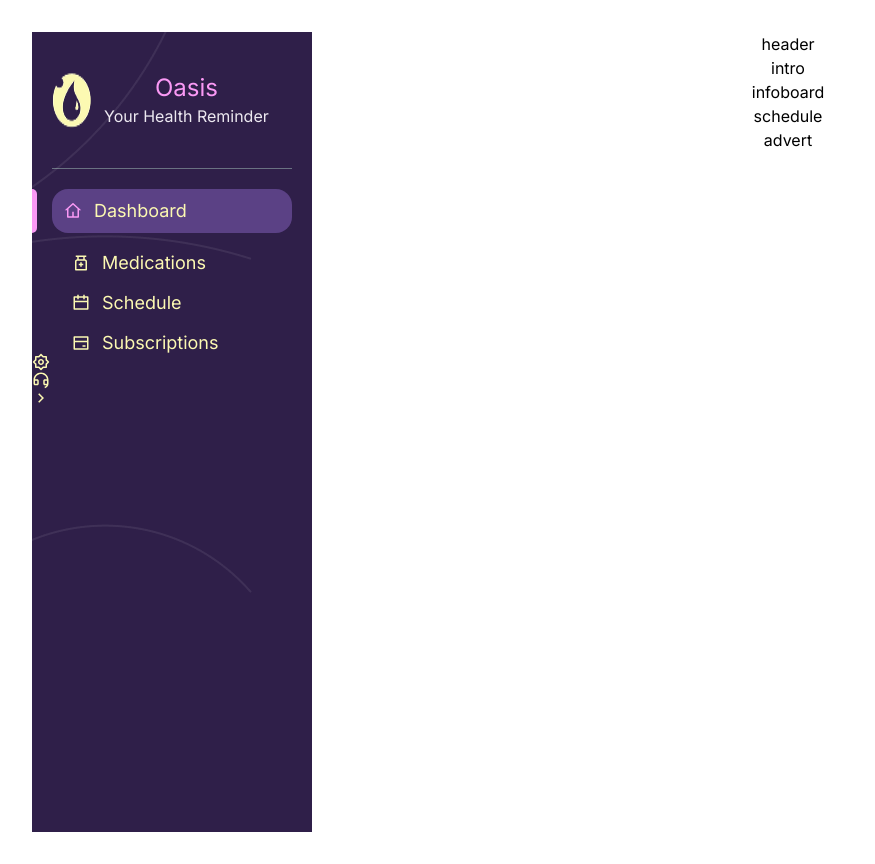
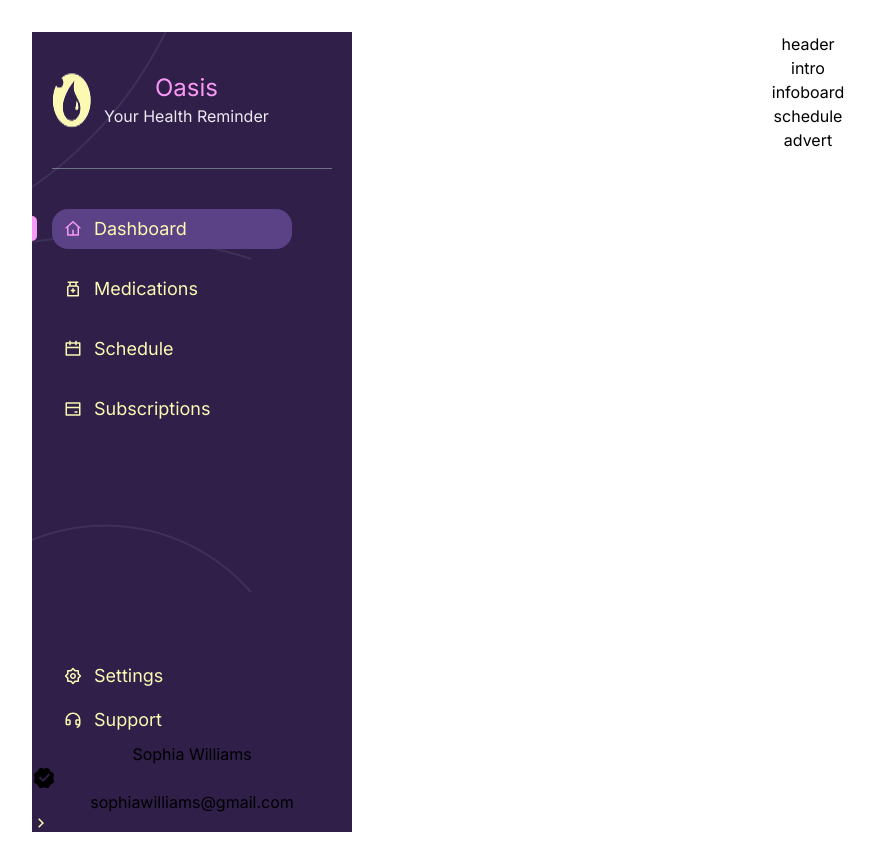
Before and after one commit to TheGildedNexus/oasishealthapp, a React (Vite) app in the folder webapp/: page / in a window 1280 px wide. Shown: the whole page, without its empty margins (0-875 px from the left). Built offline with nearby package versions, Linux system fonts and the light colour scheme.

Commit message:
still-working-on-dashboard

```diff
--- a/webapp/src/index.css
+++ b/webapp/src/index.css
@@ -98,9 +98,10 @@ input[type='number'] {
 	content: "";
 	position: absolute;
 	left: 0;
-	top: 0;
+	top: 7px;
 	bottom: 0;
 	width: 5px;
+	height: 25px;
 	background-color: var(--color-oasis-pink);
 	border-top-right-radius: 10px;
 	border-bottom-right-radius: 10px;
--- a/webapp/src/pages/users/dashboard.jsx
+++ b/webapp/src/pages/users/dashboard.jsx
@@ -1,5 +1,5 @@
 import React from 'react'
-import { RiHome4Line, RiMedicineBottleLine, RiCalendarLine, RiBankCardLine, RiSettings2Line, RiCustomerServiceLine, RiArrowRightSLine } from '@remixicon/react'
+import { RiHome4Line, RiMedicineBottleLine, RiCalendarLine, RiBankCardLine, RiSettings2Line, RiCustomerServiceLine, RiArrowRightSLine, RiVerifiedBadgeFill } from '@remixicon/react'
 import linepath from '../../assets/icons/line-path.png'
 import logo from '../../assets/images/logo-transparent.png'
 
@@ -7,8 +7,8 @@ import logo from '../../assets/images/logo-transparent.png'
 function Dashboard() {
 	return (
 		<div className='grid grid-cols-[auto_1fr] gap-4'>
-			<div className='bg-oasis-indigo w-70 h-[100vh] overflow-hidden'>
-				<img src={linepath} alt="" className='fixed top-[-100px] left-[-20px]'/>
+			<div className='bg-oasis-indigo w-80 h-[100vh] flex flex-col overflow-hidden'>
+				<img src={linepath} alt="" className='fixed top-[-100px] left-[-20px]' />
 				<div className='m-5 mt-10 pb-10 flex border-b-1 border-gray-500'>
 					<img src={logo} alt="" />
 					<div className='ml-3'>
@@ -16,46 +16,55 @@ function Dashboard() {
 						<p className='text-oasis-white'>Your Health Reminder</p>
 					</div>
 				</div>
-				<div className='relative'>
-				<div className='w-60 flex ml-5 h-[100%] items-center mt-5 p-3 rounded-2xl active'>
+				<div className='h-[100%]'>
+					<div className='relative flex items-center h-[40px] mt-5'>
+						<div className='w-60 flex ml-5 h-[100%] items-center p-3 rounded-2xl active'>
 							<RiHome4Line size={18} className='fill-oasis-yellow icon' />
 							<h3 className='ml-3 text-oasis-yellow text-lg/[20px] tracking-[0.25%'>Dashboard</h3>
 						</div>
 					</div>
-				<div className='relative'>
-				<div className='w-[100%] flex items-center mt-5 pl-10'>
+					<div className='relative flex items-center h-[40px] mt-5'>
+						<div className='w-60 flex ml-5 h-[100%] items-center p-3 rounded-2xl'>
 							<RiMedicineBottleLine size={18} className='fill-oasis-yellow icon' />
 							<h3 className='ml-3 text-oasis-yellow text-lg/[20px] tracking-[0.25%'>Medications</h3>
 						</div>
 					</div>
-				<div className='relative'>
-				<div className='w-[100%] flex items-center mt-5 pl-10'>
+					<div className='relative flex items-center h-[40px] mt-5'>
+						<div className='w-60 flex ml-5 h-[100%] items-center p-3 rounded-2xl'>
 							<RiCalendarLine size={18} className='fill-oasis-yellow icon' />
 							<h3 className='ml-3 text-oasis-yellow text-lg/[20px] tracking-[0.25%'>Schedule</h3>
 						</div>
 					</div>
-				<div className='relative'>
-				<div className='w-[100%] flex items-center mt-5 pl-10'>
+					<div className='relative flex items-center h-[40px] mt-5'>
+						<div className='w-60 flex ml-5 h-[100%] items-center p-3 rounded-2xl'>
 							<RiBankCardLine size={18} className='fill-oasis-yellow icon' />
 							<h3 className='ml-3 text-oasis-yellow text-lg/[20px] tracking-[0.25%'>Subscriptions</h3>
 						</div>
 					</div>
-				<footer>
+				</div>
+				<footer className=''>
 					<div>
-						<div>
-							<RiSettings2Line size={18} className='fill-oasis-yellow'/>
+						<div className='w-60 flex ml-5 h-[100%] items-center p-3 rounded-2xl'>
+							<RiSettings2Line size={18} className='fill-oasis-yellow' />
+							<h3 className='ml-3 text-oasis-yellow text-lg/[20px] tracking-[0.25%'>Settings</h3>
 						</div>
-						<div>
+						<div className='w-60 flex ml-5 h-[100%] items-center p-3 rounded-2xl'>
 							<RiCustomerServiceLine size={18} className='fill-oasis-yellow' />
+							<h3 className='ml-3 text-oasis-yellow text-lg/[20px] tracking-[0.25%'>Support</h3>
 						</div>
 					</div>
 					<div>
-						<div></div>
 						<div>
-							<div></div>
-							<div></div>
+							{/* <img src={avatar} alt="" /> */}
 						</div>
-						<RiArrowRightSLine size={18} className='fill-oasis-yellow'/>
+						<div>
+							<div>
+								Sophia Williams
+								<RiVerifiedBadgeFill />
+							</div>
+							<div>sophiawilliams@gmail.com</div>
+						</div>
+						<RiArrowRightSLine size={18} className='fill-oasis-yellow' />
 					</div>
 				</footer>
 			</div>
```
Lines whose indentation alone changed are shown as unchanged.
